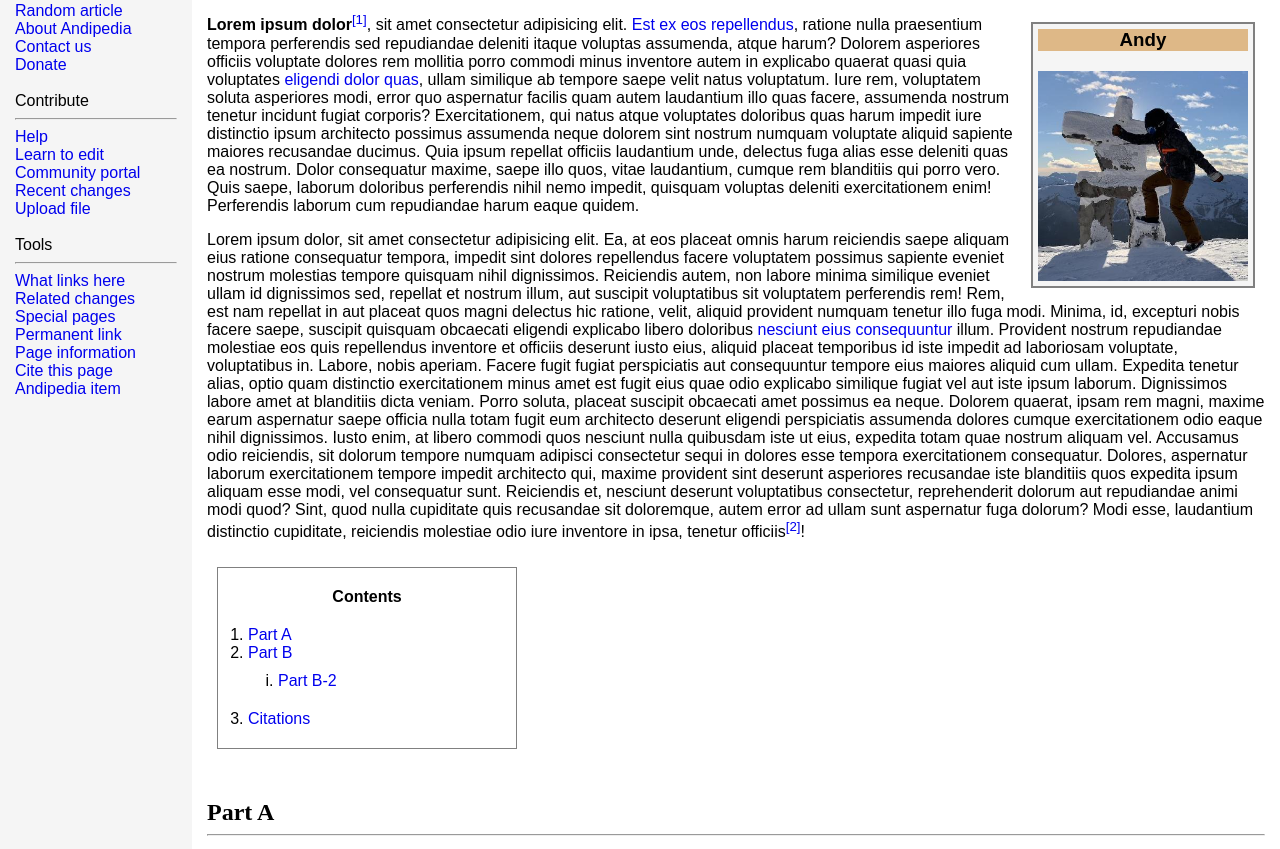
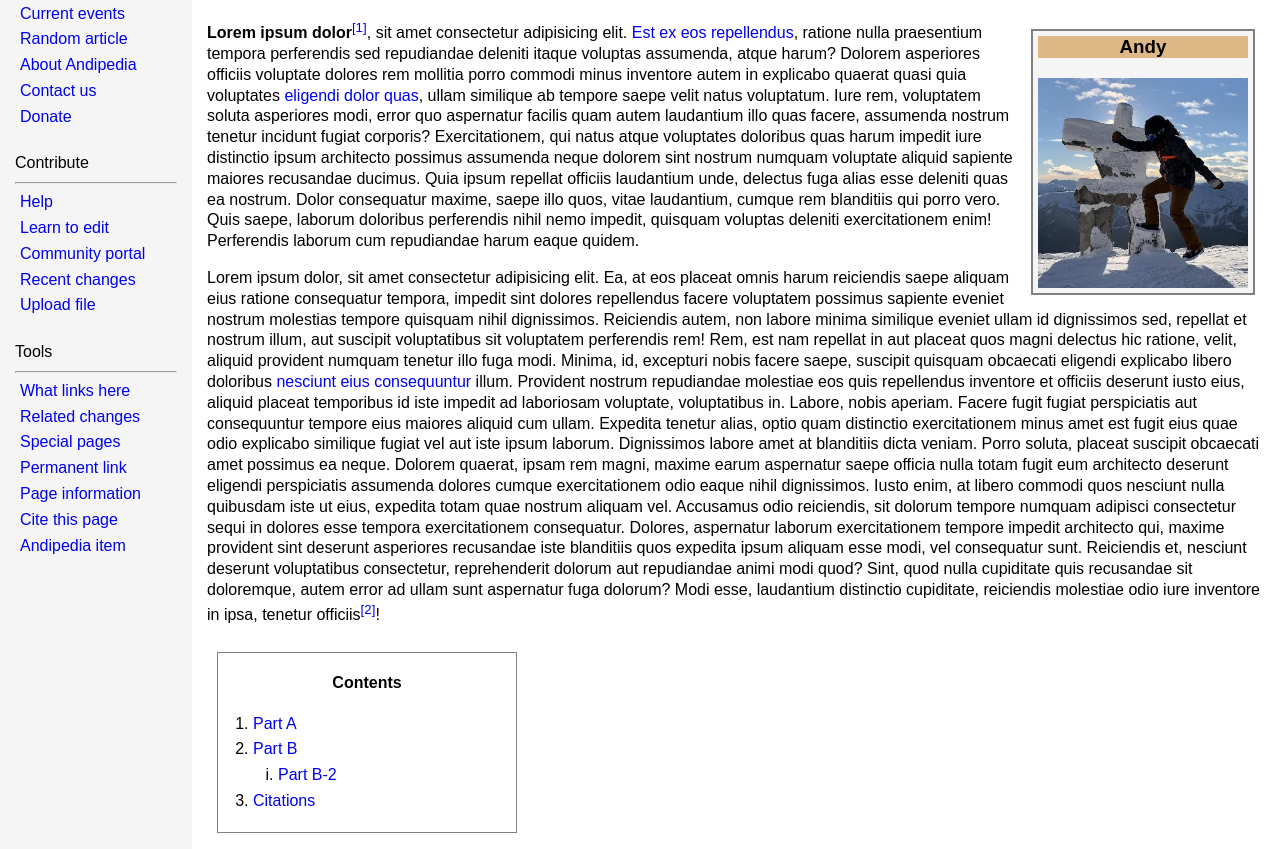
Before and after one commit to andyhplau/COMP1537, a plain HTML site: page assignment01/assignment01.html in a window 1280 px wide. Shown: the part 190-1039 px from the top of the page. Drawn offline with Linux system fonts and the light colour scheme.

Commit message:
Make some format changes

```diff
--- a/assignment01/assignment01.html
+++ b/assignment01/assignment01.html
@@ -104,7 +104,7 @@
                 <li><a href="#part_a">Part A</a></li>
                 <li>
                     <a href="#part_b">Part B</a>
-                    <ol style="list-style-type: lower-roman;">
+                    <ol style="list-style-type: lower-roman; margin: 0px;">
                         <li><a href="#part_b_2">Part B-2</a></li>
                     </ol>
                 </li>
--- a/assignment01/style.css
+++ b/assignment01/style.css
@@ -10,11 +10,16 @@
     background-color: whitesmoke;
     margin: 0px;
     font-family: sans-serif;
+    line-height: 1.3;
 }
 
 h1, h2{
     font-family: serif;
     margin-bottom: 0px;
+}
+
+li{
+    margin: 5px;
 }
 
 #header{
```
